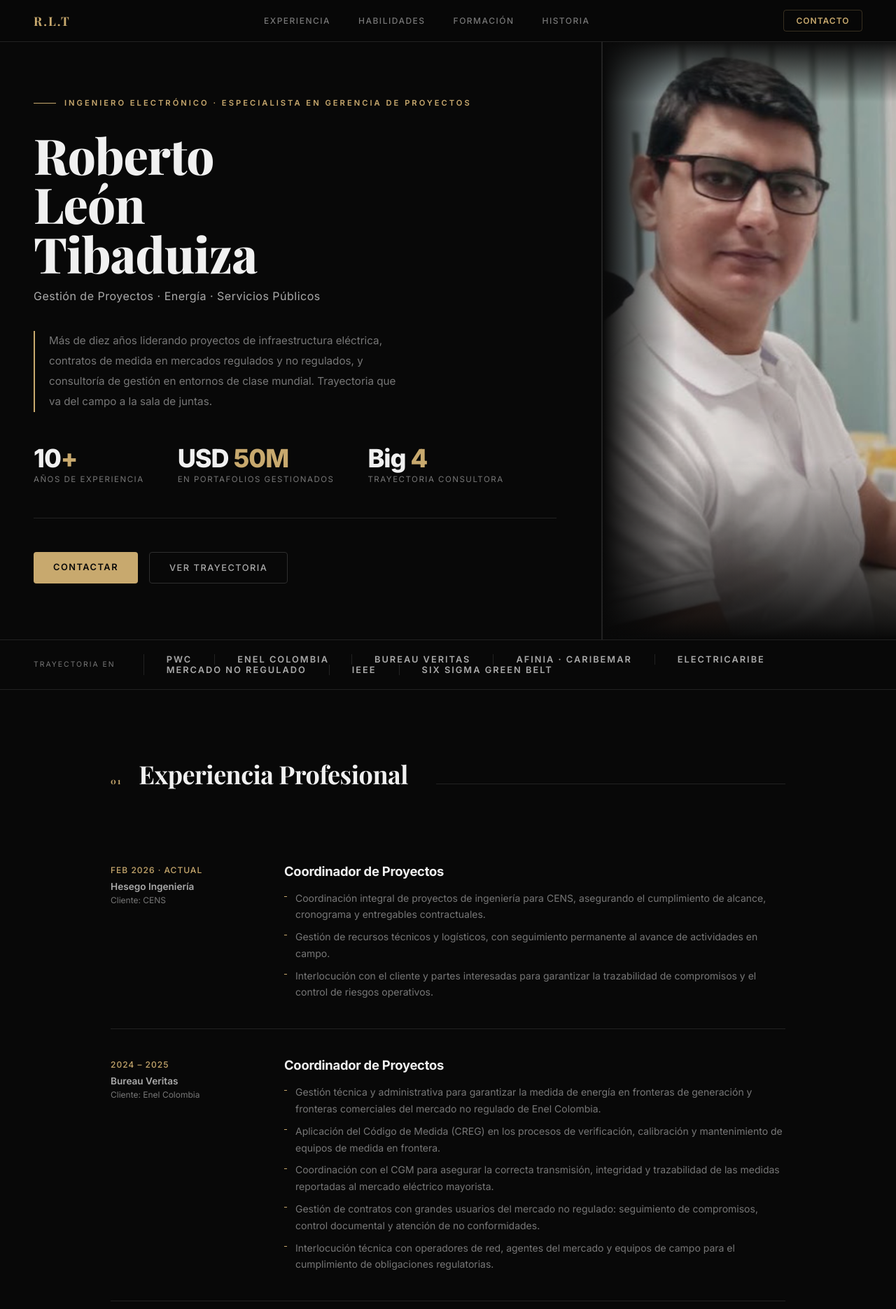
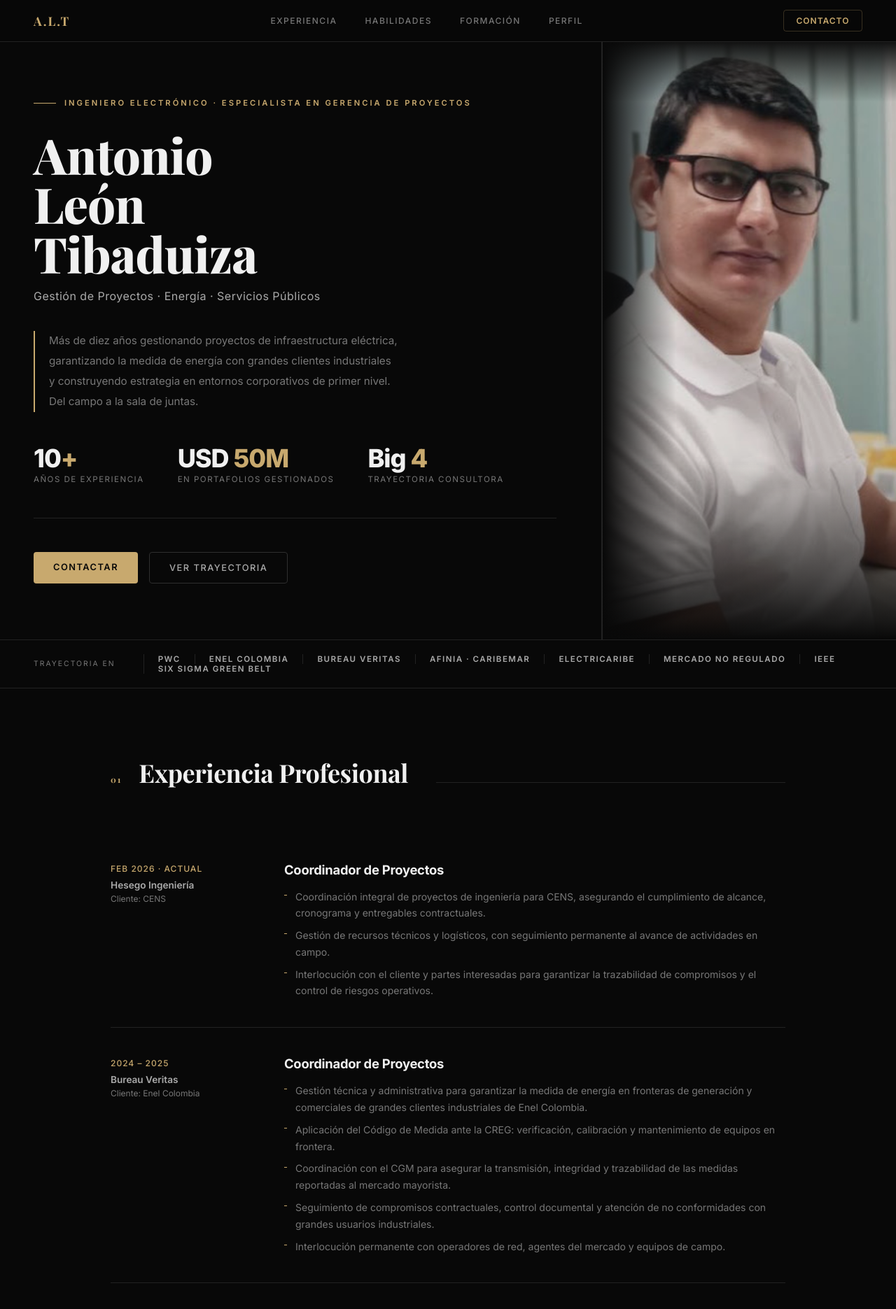
Before and after one commit to Tibaduiza1/cv-roberto, a plain HTML site: page index.html in a window 1280 px wide. Shown: the top 1871 px of the page at 70% size. Drawn offline with nearby package versions, Linux system fonts and the light colour scheme.

Commit message:
Nombre Antonio León, quote estratégico, credibility bar ajustada, redacción pulida

```diff
--- a/index.html
+++ b/index.html
@@ -3,7 +3,7 @@
 <head>
   <meta charset="UTF-8" />
   <meta name="viewport" content="width=device-width, initial-scale=1.0" />
-  <title>Roberto León Tibaduiza — Gestión de Proyectos Energéticos</title>
+  <title>Antonio León Tibaduiza — Gestión de Proyectos Energéticos</title>
   <link rel="preconnect" href="https://fonts.googleapis.com">
   <link href="https://fonts.googleapis.com/css2?family=Inter:wght@300;400;500;600;700;800;900&family=Playfair+Display:wght@700;800&display=swap" rel="stylesheet">
   <style>
@@ -290,12 +290,12 @@
     }
 
     .cred-item {
-      font-size: 0.8rem;
+      font-size: 0.72rem;
       font-weight: 600;
-      letter-spacing: 2px;
+      letter-spacing: 1.5px;
       text-transform: uppercase;
       color: var(--light);
-      padding: 0 2rem;
+      padding: 0 1.25rem;
       border-left: 1px solid var(--border);
       white-space: nowrap;
     }
@@ -794,12 +794,12 @@
 
 <!-- NAV -->
 <nav>
-  <div class="nav-logo">R.L.T</div>
+  <div class="nav-logo">A.L.T</div>
   <div class="nav-links">
     <a href="#experiencia">Experiencia</a>
     <a href="#habilidades">Habilidades</a>
     <a href="#formacion">Formación</a>
-    <a href="#historia">Historia</a>
+    <a href="#historia">Perfil</a>
   </div>
   <a href="#contacto" class="nav-cta">Contacto</a>
 </nav>
@@ -812,14 +812,14 @@
       <span>Ingeniero Electrónico · Especialista en Gerencia de Proyectos</span>
     </div>
 
-    <h1 class="hero-name">Roberto<br>León<br>Tibaduiza</h1>
+    <h1 class="hero-name">Antonio<br>León<br>Tibaduiza</h1>
 
     <p class="hero-role">Gestión de Proyectos · Energía · Servicios Públicos</p>
 
     <p class="hero-summary">
-      Más de diez años liderando proyectos de infraestructura eléctrica, contratos de medida
-      en mercados regulados y no regulados, y consultoría de gestión en entornos de clase mundial.
-      Trayectoria que va del campo a la sala de juntas.
+      Más de diez años gestionando proyectos de infraestructura eléctrica, garantizando
+      la medida de energía con grandes clientes industriales y construyendo estrategia
+      en entornos corporativos de primer nivel. Del campo a la sala de juntas.
     </p>
 
     <div class="hero-metrics">
@@ -845,7 +845,7 @@
 
   <div class="hero-right">
     <div class="hero-photo-frame">
-      <img src="fotos/perfil.jpg" alt="Roberto León Tibaduiza" />
+      <img src="fotos/perfil.jpg" alt="Antonio León Tibaduiza" />
     </div>
   </div>
 </section>
@@ -900,11 +900,11 @@
       <div class="exp-content">
         <div class="exp-role">Coordinador de Proyectos</div>
         <ul class="exp-bullets">
-          <li>Gestión técnica y administrativa para garantizar la medida de energía en fronteras de generación y fronteras comerciales del mercado no regulado de Enel Colombia.</li>
-          <li>Aplicación del Código de Medida (CREG) en los procesos de verificación, calibración y mantenimiento de equipos de medida en frontera.</li>
-          <li>Coordinación con el CGM para asegurar la correcta transmisión, integridad y trazabilidad de las medidas reportadas al mercado eléctrico mayorista.</li>
-          <li>Gestión de contratos con grandes usuarios del mercado no regulado: seguimiento de compromisos, control documental y atención de no conformidades.</li>
-          <li>Interlocución técnica con operadores de red, agentes del mercado y equipos de campo para el cumplimiento de obligaciones regulatorias.</li>
+          <li>Gestión técnica y administrativa para garantizar la medida de energía en fronteras de generación y comerciales de grandes clientes industriales de Enel Colombia.</li>
+          <li>Aplicación del Código de Medida ante la CREG: verificación, calibración y mantenimiento de equipos en frontera.</li>
+          <li>Coordinación con el CGM para asegurar la transmisión, integridad y trazabilidad de las medidas reportadas al mercado mayorista.</li>
+          <li>Seguimiento de compromisos contractuales, control documental y atención de no conformidades con grandes usuarios industriales.</li>
+          <li>Interlocución permanente con operadores de red, agentes del mercado y equipos de campo.</li>
         </ul>
       </div>
     </div>
@@ -969,8 +969,8 @@
         <div class="exp-role">Ingeniero de Proyectos y Procesos</div>
         <ul class="exp-bullets">
           <li>Planificación y ejecución de proyectos de infraestructura eléctrica con control operativo integral.</li>
-          <li>Gestión de contratos de medida con grandes clientes del mercado no regulado — atención a usuarios industriales y comerciales de alto consumo.</li>
-          <li>Seguimiento al cumplimiento regulatorio de la cadena de medida, facturación y calidad del servicio ante la CREG y el operador de red.</li>
+          <li>Gestión de contratos de medida con grandes usuarios industriales y comerciales — atención directa a clientes de alto consumo fuera de tarifa.</li>
+          <li>Seguimiento al cumplimiento de la cadena de medida, facturación y calidad del servicio ante la CREG y el operador de red.</li>
           <li>Implementación de tableros de control para trazabilidad de actividades e indicadores de desempeño.</li>
           <li>Coordinación de equipos técnicos y contratistas en proyectos de redes y subestaciones.</li>
         </ul>
@@ -1157,20 +1157,20 @@
         <h2 class="section-title">Perfil Ejecutivo</h2>
       </div>
       <p class="about-quote">
-        Del campo a la sala de juntas — <em>sin perder ninguno de los dos</em>.
+        Ejecución técnica, <em>grandes clientes industriales</em> y consultoría corporativa — un perfil que recorre toda la cadena de valor.
       </p>
       <div class="about-body">
         <p>
-          Mi trayectoria combina dos dimensiones que raramente conviven en un mismo perfil: la ejecución técnica directa en proyectos de infraestructura eléctrica, y la consultoría estratégica en entornos corporativos de primer nivel como PricewaterhouseCoopers.
+          Mi trayectoria reúne dos dimensiones que raramente coexisten: la ejecución directa en proyectos de infraestructura eléctrica y la consultoría estratégica en entornos de primer nivel como PricewaterhouseCoopers.
         </p>
         <p>
-          He gestionado <strong style="color: var(--light);">contratos de medida con grandes usuarios del mercado no regulado</strong> — entendiendo desde adentro la cadena técnica y regulatoria que sostiene el negocio: el Código de Medida, el CGM, las fronteras de generación y las obligaciones ante la CREG y los agentes del mercado mayorista.
+          He gestionado <strong style="color: var(--light);">contratos de medida con grandes usuarios industriales y comerciales</strong> del sector eléctrico, comprendiendo desde adentro la cadena técnica que lo sostiene: el Código de Medida, el CGM, las fronteras de generación y las obligaciones ante la CREG y el mercado mayorista.
         </p>
         <p>
-          En PwC estructuré la primera PMO de AFINIA, coordinando equipos técnicos, legales y financieros en simultáneo. Esa experiencia me dio acceso a la lógica con que las organizaciones de alto desempeño toman decisiones, priorizan recursos y gestionan el riesgo.
+          En PwC estructuré la primera PMO de AFINIA, articulando equipos técnicos, legales y financieros de forma simultánea. Esa experiencia me dio acceso a la lógica con que las organizaciones de alto desempeño toman decisiones, priorizan recursos y administran el riesgo.
         </p>
         <p>
-          Lo que ofrezco no es solo gestión de proyectos: es la capacidad de <strong style="color: var(--light);">leer un contrato complejo, anticipar un riesgo regulatorio y traducirlo en acción operativa</strong> — con el rigor de quien ha estado en los dos extremos del proceso.
+          Lo que ofrezco va más allá de la gestión de proyectos: es la capacidad de <strong style="color: var(--light);">leer un contrato complejo, anticipar un riesgo y traducirlo en acción operativa concreta</strong> — con el criterio de quien ha operado en ambos extremos.
         </p>
       </div>
     </div>
@@ -1245,7 +1245,7 @@
 
 <!-- FOOTER -->
 <footer>
-  <div class="footer-name">Roberto Antonio León Tibaduiza</div>
+  <div class="footer-name">Antonio León Tibaduiza</div>
   <div class="footer-right">INGENIERO ELECTRÓNICO · ESPECIALISTA EN GERENCIA DE PROYECTOS · 2026</div>
 </footer>
 
```
